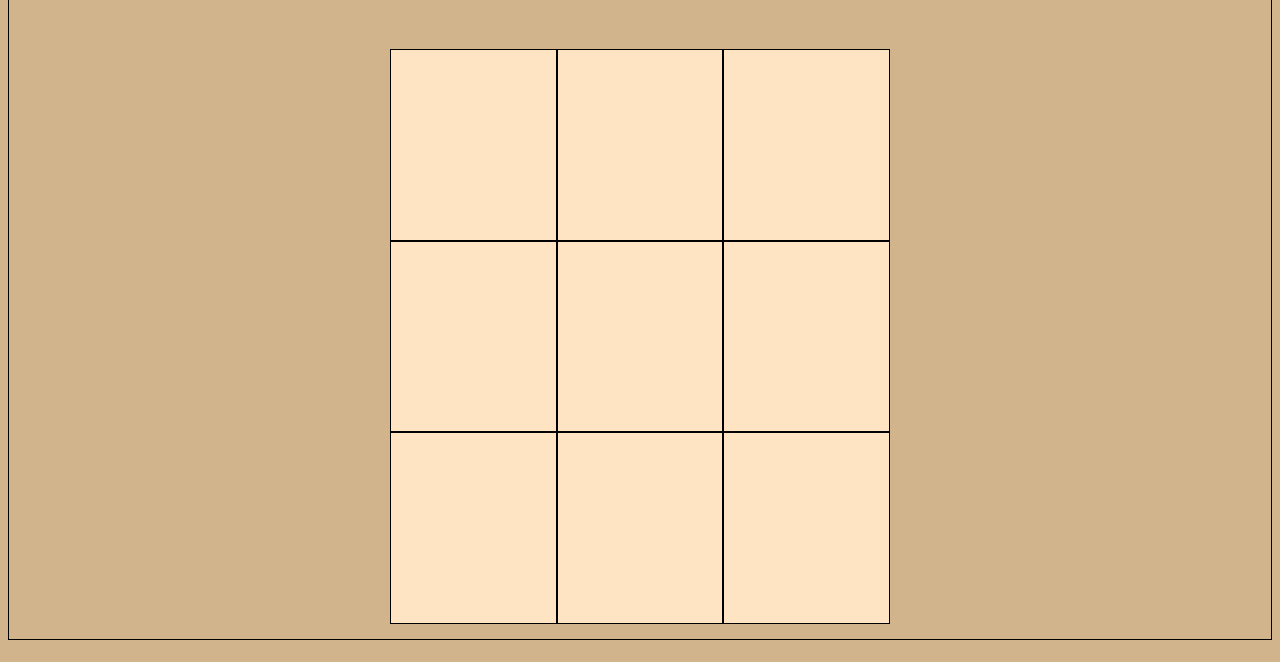
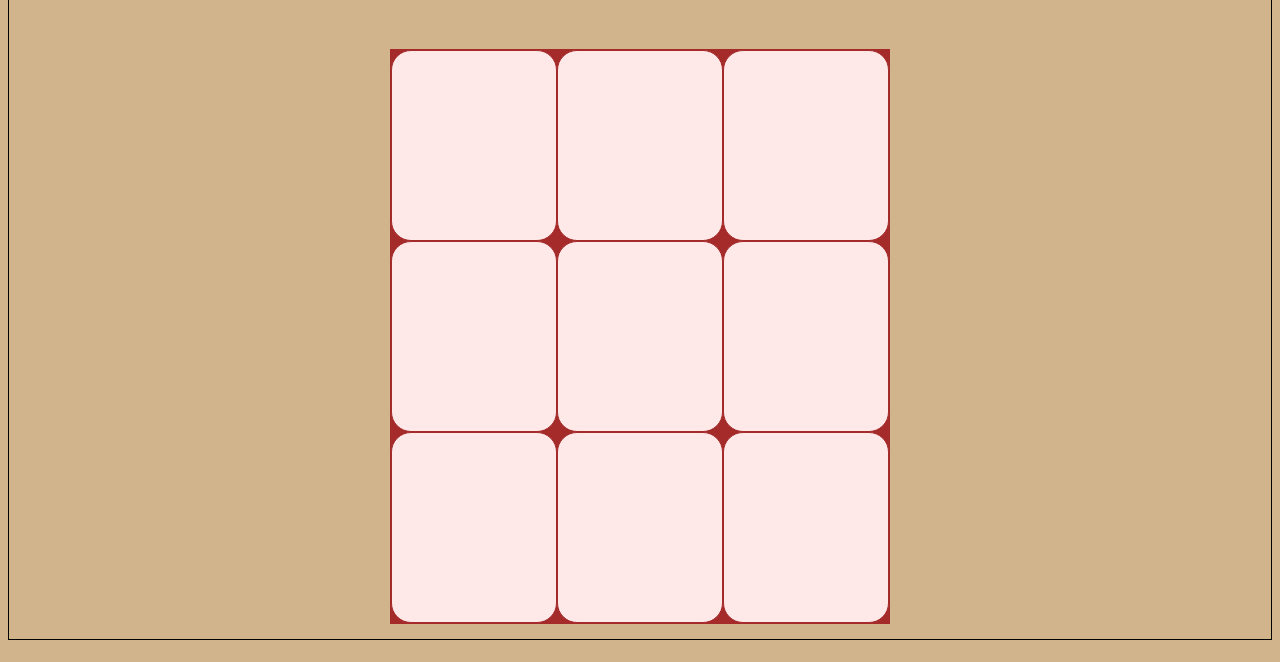
Before and after one commit to usmanbutt-dev/my-library, a plain HTML site: page index.html in a window 1280 px wide. Shown: the part 88-750 px from the top of the page. Drawn offline with Linux system fonts and the light colour scheme.

Commit message:
Added colors/hovering

```diff
--- a/style.css
+++ b/style.css
@@ -23,12 +23,29 @@ body {
     box-sizing: border-box;
     height: 80%;
     width: 500px;
+    background-color: brown;
+    padding: 1px;
 }
 
 .grid-cell {
-    border: 1px solid black;
     box-sizing: border-box;
     width: 33.33%;
     height: 33.33%;
-    background-color:bisque;
+    background-color: rgb(255, 232, 232);
+    border: 1px solid brown;
+    border-radius: 50px;
+    -webkit-border-radius: 20px;
+    -moz-border-radius: 50px;
+    -ms-border-radius: 50px;
+    -o-border-radius: 50px;
 }
+
+.grid-cell:hover {
+    background-color: brown;
+    border: 5px solid rgb(255, 232, 232);
+    transform: scale(1.055);
+    -webkit-transform: scale(1.055);
+    -moz-transform: scale(1.055);
+    -ms-transform: scale(1.055);
+    -o-transform: scale(1.055);
+}
```
